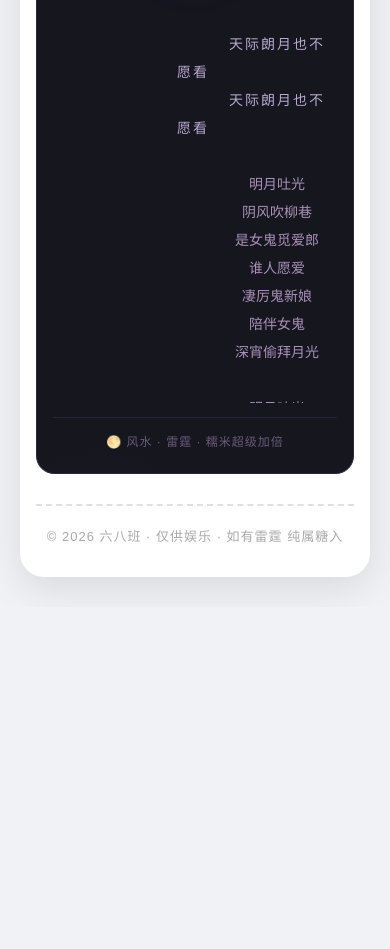
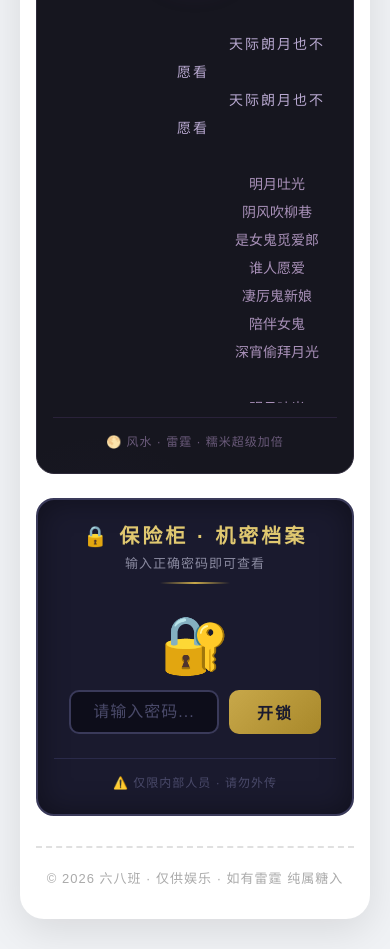
Before and after one commit to Greensheep-cmd/68OfficialWebsite, a plain HTML site: page index.html in a window 390 px wide. Shown: the part 4187-5136 px from the top of the page. Before the commit the page ends 4794 px from the top, so only its background shows below. Drawn offline with Linux system fonts and the light colour scheme.

Commit message:
Add files via upload

```diff
--- a/index.html
+++ b/index.html
@@ -730,6 +730,141 @@
             </section>
             <!-- ===== 你想听来致远唱给你听吗 ===== -->
 
+<!-- ===== 保险柜 ===== -->
+<style>
+    /* 保险柜样式，不影响你原来的样式 */
+    .safe-card {
+        background: #1a1a2e;
+        border: 2px solid #3a3a5a;
+        border-radius: 18px;
+        padding: 26px 28px 32px;
+        margin-bottom: 24px;
+        position: relative;
+        overflow: hidden;
+        box-shadow: inset 0 0 30px rgba(0,0,0,0.4);
+    }
+    .safe-header { text-align: center; margin-bottom: 18px; }
+    .safe-title { font-size: 20px; font-weight: 700; color: #e0c870; letter-spacing: 3px; }
+    .safe-sub { font-size: 13px; color: #8a8aa0; margin-top: 4px; letter-spacing: 1px; }
+    .safe-divider {
+        width: 70px; height: 2px;
+        background: linear-gradient(90deg, transparent, #c8a84a, transparent);
+        margin: 10px auto 0;
+    }
+    .safe-content { position: relative; z-index: 1; }
+    .safe-locked { text-align: center; padding: 10px 0 6px; }
+    .safe-icon { font-size: 56px; margin-bottom: 12px; }
+    .safe-input-area { display: flex; justify-content: center; gap: 10px; flex-wrap: wrap; }
+    #safePassword {
+        width: 200px; padding: 10px 16px; border-radius: 10px;
+        border: 2px solid #3a3a5a; background: #0d0d1a; color: #e0c870;
+        font-size: 16px; letter-spacing: 3px; text-align: center; outline: none;
+        transition: border-color 0.2s;
+    }
+    #safePassword:focus { border-color: #c8a84a; }
+    #safePassword::placeholder { color: #4a4a6a; letter-spacing: 1px; }
+    .safe-input-area button {
+        padding: 10px 28px; border-radius: 10px; border: none;
+        background: linear-gradient(135deg, #c8a84a, #a8882a);
+        color: #1a1a2e; font-size: 16px; font-weight: 700;
+        cursor: pointer; transition: transform 0.15s, box-shadow 0.15s;
+        letter-spacing: 2px;
+    }
+    .safe-input-area button:hover {
+        transform: translateY(-2px);
+        box-shadow: 0 6px 18px rgba(200,168,74,0.35);
+    }
+    .safe-input-area button:active { transform: translateY(0); }
+    .safe-error {
+        display: none; margin-top: 14px; color: #ff6b6b;
+        font-size: 14px; letter-spacing: 1px;
+    }
+    .safe-success {
+        text-align: center; color: #6bffb8; font-size: 16px;
+        font-weight: 600; margin-bottom: 16px; letter-spacing: 2px;
+    }
+    .safe-image-wrap { text-align: center; }
+    .safe-image-wrap img {
+        max-width: 100%; border-radius: 14px;
+        border: 2px solid #3a3a5a; background: #0d0d1a;
+        box-shadow: 0 0 30px rgba(200,168,74,0.15);
+    }
+    .safe-caption {
+        margin-top: 10px; font-size: 14px; color: #8a8aa0;
+        letter-spacing: 1px;
+    }
+    .safe-footer-note {
+        text-align: center; font-size: 12px; color: #4a4a6a;
+        margin-top: 18px; letter-spacing: 1px;
+        border-top: 1px solid #2a2a4a; padding-top: 14px;
+        position: relative; z-index: 1;
+    }
+    @media (max-width: 600px) {
+        .safe-card { padding: 20px 16px 24px; }
+        #safePassword { width: 150px; }
+    }
+</style>
+
+<section class="safe-card">
+    <div class="safe-header">
+        <div class="safe-title">🔒 保险柜 · 机密档案</div>
+        <div class="safe-sub">输入正确密码即可查看</div>
+        <div class="safe-divider"></div>
+    </div>
+    <div class="safe-content">
+        <!-- 锁住状态 -->
+        <div id="safeLocked" class="safe-locked">
+            <div class="safe-icon">🔐</div>
+            <div class="safe-input-area">
+                <input type="password" id="safePassword" placeholder="请输入密码..." autocomplete="off">
+                <button onclick="tryUnlock()">开锁</button>
+            </div>
+            <div id="safeError" class="safe-error">❌ 密码错误，请重试</div>
+        </div>
+
+        <!-- 解锁后的内容（默认隐藏） -->
+        <div id="safeUnlocked" class="safe-unlocked" style="display:none;">
+            <div class="safe-success">✅ 解锁成功！</div>
+            <div class="safe-image-wrap">
+                <img src="1.jpg" alt="1.jpg">
+                <div class="safe-caption">📷 1.jpg · 机密文件已解密</div>
+            </div>
+        </div>
+    </div>
+    <div class="safe-footer-note">
+        <span>⚠️ 仅限内部人员 · 请勿外传</span>
+    </div>
+</section>
+
+<script>
+    // 密码在这里！想改密码就改下面这一行等号后面的数字
+    var CORRECT_PASSWORD = "9178";
+
+    function tryUnlock() {
+        var input = document.getElementById("safePassword");
+        var error = document.getElementById("safeError");
+        var locked = document.getElementById("safeLocked");
+        var unlocked = document.getElementById("safeUnlocked");
+
+        if (input.value === CORRECT_PASSWORD) {
+            locked.style.display = "none";
+            unlocked.style.display = "block";
+            error.style.display = "none";
+        } else {
+            error.style.display = "block";
+            input.value = "";
+            input.focus();
+        }
+    }
+
+    // 按回车也能开锁
+    document.getElementById("safePassword").addEventListener("keydown", function(e) {
+        if (e.key === "Enter") {
+            tryUnlock();
+        }
+    });
+</script>
+
         </main>
 
         <!-- ========== 页脚 ========== -->
```
Also changed, not shown: 1.jpg (added).
